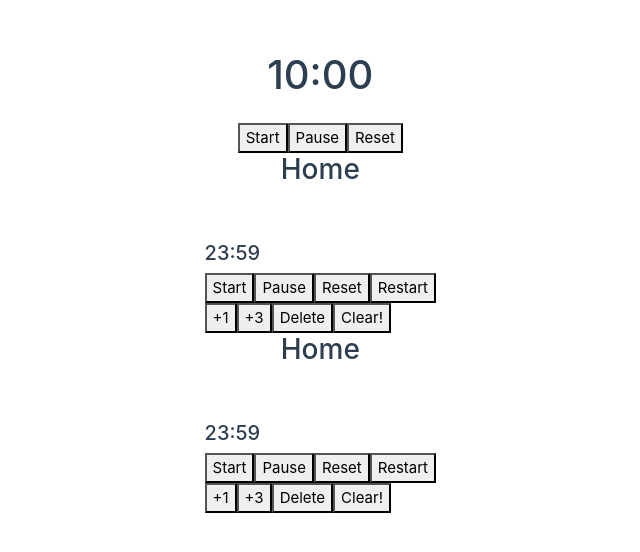
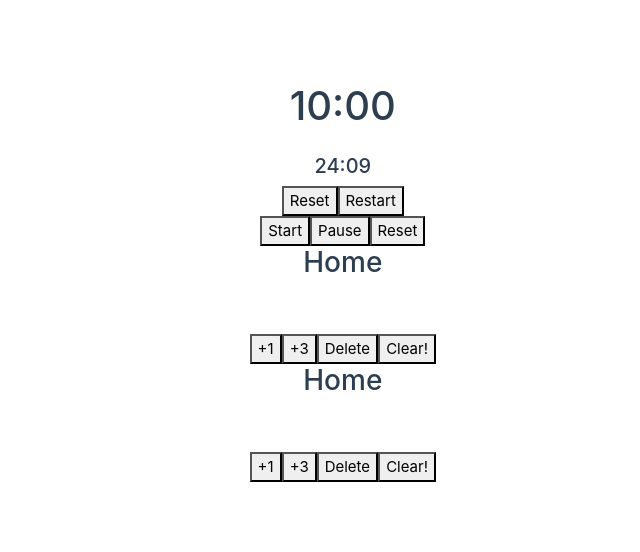
Before and after one commit to dioarayan/dashboard-scorer, a Vue app: page / in a window 1280 px wide. Shown: the part 118-670 px from the top of the page, without its empty margins (156-796 px from the left). Built offline with nearby package versions, Linux system fonts and the light colour scheme.

Commit message:
change clock timer implementation

```diff
--- a/src/App.vue
+++ b/src/App.vue
@@ -8,6 +8,7 @@ import ShotClock from './components/ShotClock.vue';
   <main class="max-w-full m-auto p-5 font-sans">
     <div class="flex justify-center">
       <ClockTimer />
+
       <Counter team-name="Home" />
       <Counter team-name="Visitor" />
     </div>
--- a/src/components/ClockTimer.vue
+++ b/src/components/ClockTimer.vue
@@ -1,19 +1,24 @@
 <template>
   <div class="text-center">
-    <h1 class="text-4xl mb-4">{{ formattedTime }}</h1>
+    <h1 class="text-4xl mb-4 timer">{{ formattedTime }}</h1>
+    <ShotClock :timerStarts="timerStarts" :timerReset="timerReset" />
+
     <div class="space-x-2">
-      <button @click="startTimer">Start</button>
-      <button @click="pauseTimer">Pause</button>
-      <button @click="resetTimer">Reset</button>
+      <button id="startTimerBtn" @click="startTimer">Start</button>
+      <button id="pauseTimerBtn" @click="pauseTimer">Pause</button>
+      <button id="resetTimerBtn" @click="resetTimer">Reset</button>
     </div>
   </div>
 </template>
 
 <script setup lang="ts">
 import { ref, computed } from 'vue'
+import ShotClock from './ShotClock.vue'
 
 const minutes = ref(10) // starting at 10:00 minutes
 const seconds = ref(0)
+const timerStarts = ref(false)
+const timerReset = ref(false)
 
 let timerInterval: ReturnType<typeof setInterval> | undefined
 
@@ -24,6 +29,8 @@ const formattedTime = computed(() => {
 })
 
 function startTimer() {
+  timerStarts.value = true
+  timerReset.value = false
   if (timerInterval) return // prevent multiple intervals
   timerInterval = setInterval(() => {
     if (seconds.value === 0) {
@@ -42,12 +49,16 @@ function startTimer() {
 }
 
 function pauseTimer() {
+  timerStarts.value = false
+  timerReset.value = false
   clearInterval(timerInterval)
   timerInterval = undefined
 }
 
 function resetTimer() {
   pauseTimer()
+  timerStarts.value = false
+  timerReset.value = true
   minutes.value = 10
   seconds.value = 0
 }
--- a/src/components/Counter.vue
+++ b/src/components/Counter.vue
@@ -3,7 +3,6 @@
     <TeamName v-model="teamName" />
     <div>
       <h2 class="text-center bg-brand text-white text-xxs score-output">{{ count }} </h2>
-      <ShotClock />
     </div>
     <div>
       <button @click="counterPlus">+1</button>
--- a/src/components/ShotClock.vue
+++ b/src/components/ShotClock.vue
@@ -3,26 +3,34 @@
     <h5 class="shotClockTimer">{{ formattedTime }}</h5>
   </div>
   <div class="space-x-2">
-      <button class="startShotClock" @click="startShotClockTimer">Start</button>
-      <button class="pauseShotClock" @click="pauseTimer">Pause</button>
       <button class="resetShotClock"@click="resetTimer">Reset</button>
       <button class="restartShotClock" @click="resetAndStartTimer">Restart</button>
     </div>
 </template>
 
 <script setup lang="ts">
-import { computed, ref } from 'vue';
+import { computed, onUpdated, ref } from 'vue';
 
-const seconds = ref(23)
-const milliseconds = ref(59)
+const props = defineProps(['timerStarts', 'timerReset'])
+const seconds = ref(24)
+const milliseconds = ref(9)
 
 let shotInterval:ReturnType<typeof setInterval> | undefined
-let shotInterval1:ReturnType<typeof setInterval> | undefined
 
 const formattedTime = computed(() => {
   const ss = seconds.value.toString().padStart(2, '0')
   const ms = milliseconds.value.toString().padStart(2, '0')
   return `${ss}:${ms}`
+})
+
+onUpdated(() => {
+  if(props.timerStarts == true && props.timerReset == false) {
+    startShotClockTimer()
+  } else if(props.timerStarts == false && props.timerReset == false) {
+    pauseTimer()
+  } else if(props.timerStarts == false && props.timerReset == true) {
+    resetTimer()
+  }
 })
 
 function startShotClockTimer() {
@@ -34,28 +42,26 @@ function startShotClockTimer() {
     } else {
       if (seconds.value > 0) {
         seconds.value--;
-        milliseconds.value = 59;
+        milliseconds.value = 9;
       } else {
         clearInterval(shotInterval);
         shotInterval = undefined;
-        alert('Shot clock expired!');
+        resetTimer()
       }
     }
-  }, 16.66666666666666667);
+  }, 100);
 }
 
 
 function pauseTimer() {
   clearInterval(shotInterval)
-  clearInterval(shotInterval1)
   shotInterval = undefined
-  shotInterval1 = undefined
 }
 
 function resetTimer() {
   pauseTimer()
-  seconds.value = 23
-  milliseconds.value = 59
+  seconds.value = 24
+  milliseconds.value = 9
 }
 
 function resetAndStartTimer() {
```
Also changed, not shown: 1 other file (tests, documents, lock files or other folders).
